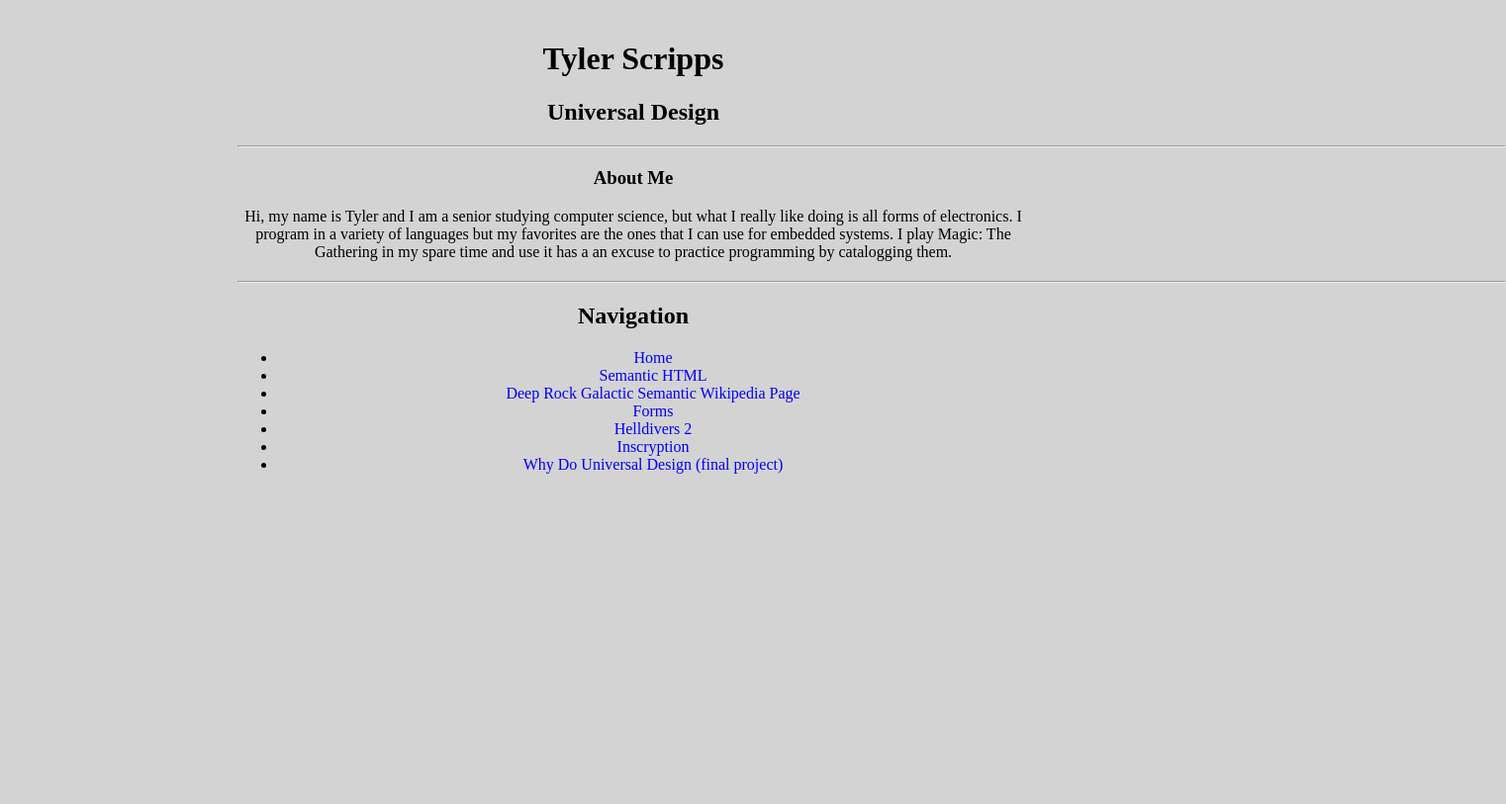
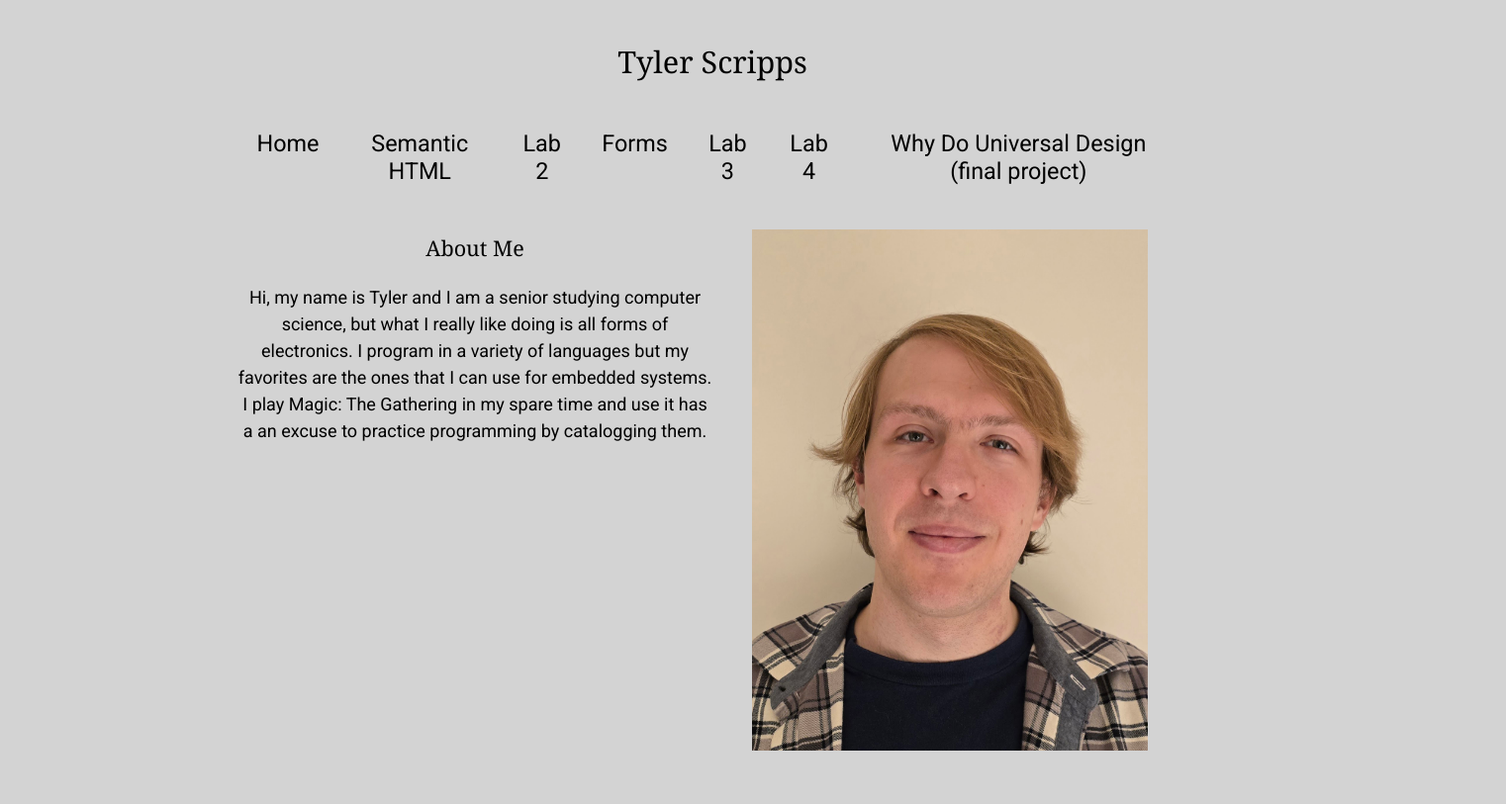
Before and after one commit to Tyler-Scripps/csci-3150-landing-page, a plain HTML site: page index.html in a window 1280 px wide. Shown: the whole page at 99% size, 1522 px wide, since content can reach past the window. Drawn offline with Linux system fonts and the light colour scheme.

Commit message:
somewhat better design

```diff
--- /dev/null
+++ b/css/UD-what.css
@@ -0,0 +1,17 @@
+.container {
+    max-width: 1600px;
+    margin: 0 auto;
+    /* background: rgb(175, 222, 176); */
+    display: grid;
+    width: 100vw;
+    height: 100vh;
+    grid-template-columns:
+     1fr;
+    grid-template-areas:
+    "heady"
+    "navvy"
+    "mainy"
+    "mainy"
+    "mainy"
+    "footy";
+}
--- a/css/UD.css
+++ b/css/UD.css
@@ -7,6 +7,7 @@ body {
 header,
 nav {
     font-family: "Noto Serif", serif;
+    background: #91b9e2;
 }
 
 nav ul {
@@ -15,13 +16,17 @@ nav ul {
     justify-content: space-around;
 }
 
+a:visited {
+    color: black;
+}
+
 header,
 nav,
 main,
 aside,
 footer {
     padding: 1.5em;
-    border: 1px black solid;
+    /* border: 1px black solid; */
 }
 
 .container {
@@ -36,11 +41,11 @@ footer {
     grid-template-areas:
     "heady     heady     heady"
     "navvy     navvy     navvy"
-    "aside1    mainy     aside2"
-    "aside1    mainy     aside2"
-    "aside1    mainy     aside2"
+    "aside1    mainy     mainy"
+    "aside1    mainy     mainy"
+    "aside2    mainy     mainy"
     "footy     footy     footy";
-  }
+}
 
 header {grid-area: heady;}
 nav {grid-area: navvy;}
@@ -54,6 +59,7 @@ nav ul {
     display: flex;
     flex-flow: row nowrap;
     justify-content: space-around;
+    padding-left: 0;
 }
 
 nav ul li {
@@ -83,10 +89,10 @@ and (max-width: 640px)
         grid-template-columns: 1fr;
         grid-template-areas:
         "heady"
+        "navvy"
         "mainy"
         "aside1"
         "aside2"
-        "navvy"
         "footy";
     }
     nav ul {
@@ -97,7 +103,7 @@ and (max-width: 640px)
         display: block;
         padding: 10px 5px;
         margin: 5px;
-        border: 1px black solid;
+        /* border: 1px black solid; */
         background: white;
     }
 }
--- a/css/index.css
+++ b/css/index.css
@@ -13,10 +13,11 @@ body {
     padding: 20px;
 }
 
-/* Ensure <hr> tags extend across the full width of the page */
-hr {
-    width: 100vw;
-    margin: 20px 0;
+nav ul {
+    display: flex;
+    flex-flow: row nowrap;
+    justify-content: space-around;
+    padding-left: 0;
 }
 
 /* Optional: You can add styles for the links to make them stand out */
@@ -28,3 +29,59 @@ a {
 a:hover {
     text-decoration: underline;
 }
+
+.container {
+    max-width: 1600px;
+    margin: 0 auto;
+    /* background: rgb(175, 222, 176); */
+    display: grid;
+    width: 100vw;
+    height: 100vh;
+    grid-template-columns:
+     1fr    1fr;
+    grid-template-areas:
+    "heady     heady"
+    "navvy     navvy"
+    "mainy     piccy"
+    "mainy     piccy"
+    "mainy     piccy"
+    "footy     footy";
+}
+
+header {grid-area: heady;}
+nav {grid-area: navvy;}
+main {grid-area: mainy; max-height: 100%;}
+#pic {grid-area: piccy;}
+footer {grid-area: footy;}
+
+@media screen
+and (max-width: 640px)
+{
+    .container {
+        grid-template-columns: 1fr;
+        grid-template-areas:
+        "heady"
+        "navvy"
+        "mainy"
+        "piccy"
+        "footy";
+    }
+    nav ul {
+        flex-flow: column nowrap;
+        text-align: center;
+    }
+    nav ul li a {
+        display: block;
+        padding: 10px 5px;
+        margin: 5px;
+        /* border: 1px black solid; */
+        background: white;
+    }
+}
+
+nav ul li {
+    list-style: none;
+    margin-left: 1.5em;
+    margin-right: 1.5em;
+    font-size: small;
+}
--- a/index.html
+++ b/index.html
@@ -5,27 +5,32 @@
     <meta name="viewport" content="width=device-width, initial-scale=1.0">
     <title>Tyler Scripps's landing Page</title>
     <link rel="stylesheet" href="css/index.css">
+    <link rel="stylesheet" href="./css/semantic-design.css">
 </head>
 <body style="background-color: lightgrey;">
+    <div class="container">
+        <header>
             <h1>Tyler Scripps</h1>
-    <h2>Universal Design</h2>
-    <hr>
-    <h3>About Me</h3>
-    Hi, my name is Tyler and I am a senior studying computer science, but what I really like doing is all forms of electronics.
-    I program in a variety of languages but my favorites are the ones that I can use for embedded systems.
-    I play Magic: The Gathering in my spare time and use it has a an excuse to practice programming by catalogging them.
-    <hr>
+        </header>
         <nav>
-        <h2>Navigation</h2>
-        <ul>
+            <h2 class="sr-only">Main Navigation</h2>
+            <ul style="list-style-type: none; padding-left: 0;">
                 <li><a href="./index.html">Home</a></li>
                 <li><a href="./semantics.html">Semantic HTML</a></li>
-            <li><a href="./deep-rock-galactic.html">Deep Rock Galactic Semantic Wikipedia Page</a></li>
+                <li><a href="./deep-rock-galactic.html">Lab 2</a></li>
                 <li><a href="./forms.html">Forms</a></li>
-            <li><a href="./helldivers.html">Helldivers 2</a></li>
-            <li><a href="./inscryption.html">Inscryption</a></li>
+                <li><a href="./helldivers.html">Lab 3</a></li>
+                <li><a href="./inscryption.html">Lab 4</a></li>
                 <li><a href="./UD-why.html">Why Do Universal Design (final project)</a></li>
             </ul>
         </nav>
+        <main id="about">
+            <h3>About Me</h3>
+            <p>Hi, my name is Tyler and I am a senior studying computer science, but what I really like doing is all forms of electronics. I program in a variety of languages but my favorites are the ones that I can use for embedded systems. I play Magic: The Gathering in my spare time and use it has a an excuse to practice programming by catalogging them.</p>
+        </main>
+        <figure id="pic" style="max-width: 100%;">
+            <img src="./img/tyler.jpg" alt="Portrait of Tyler Scrips wearing grey flannel" style="max-width: 100%;">
+        </figure>
+    </div>
 </body>
 </html>
```
Also changed, not shown: UD-what.html (+1 -0 lines), img/tyler.jpg (added). Lines whose indentation alone changed are shown as unchanged.
